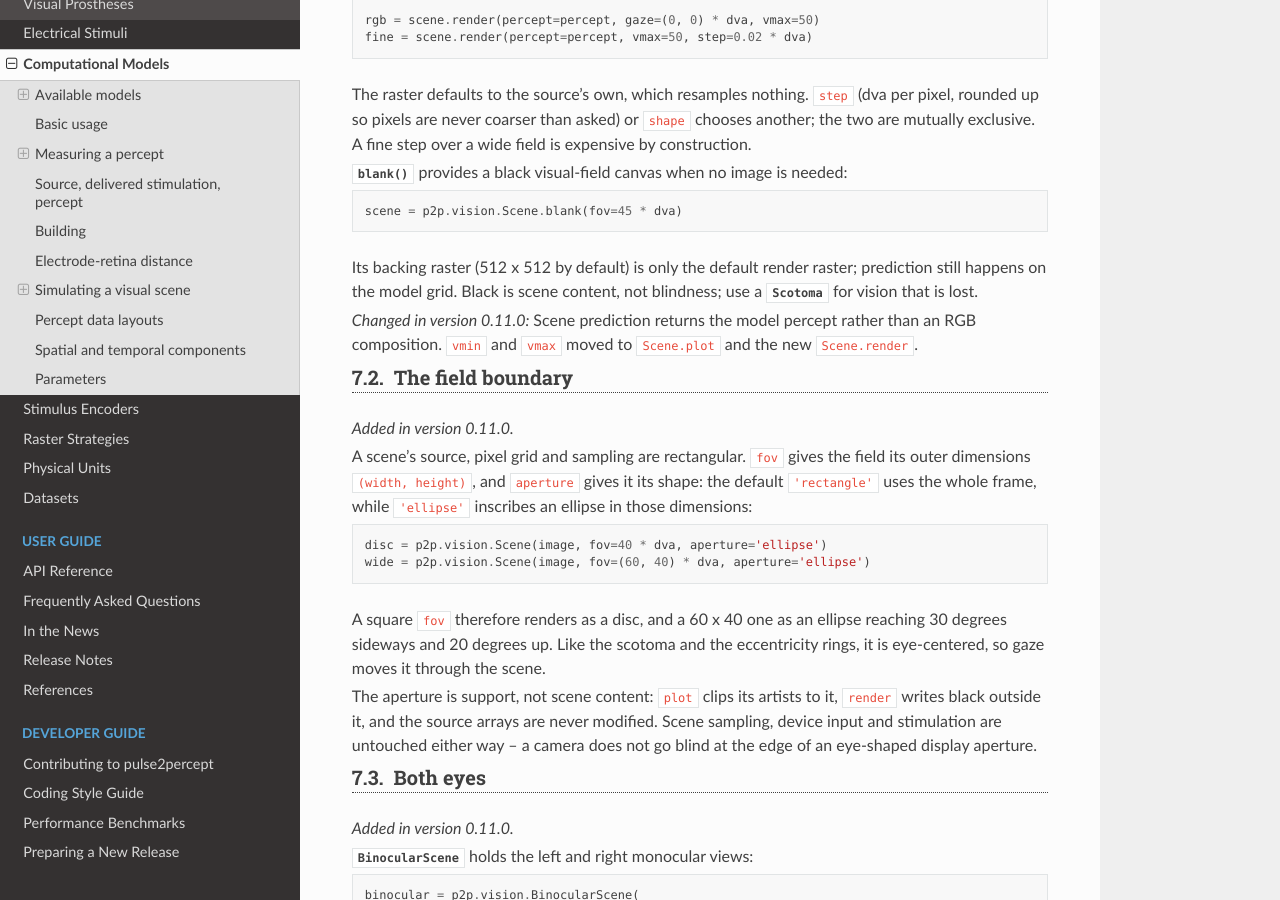
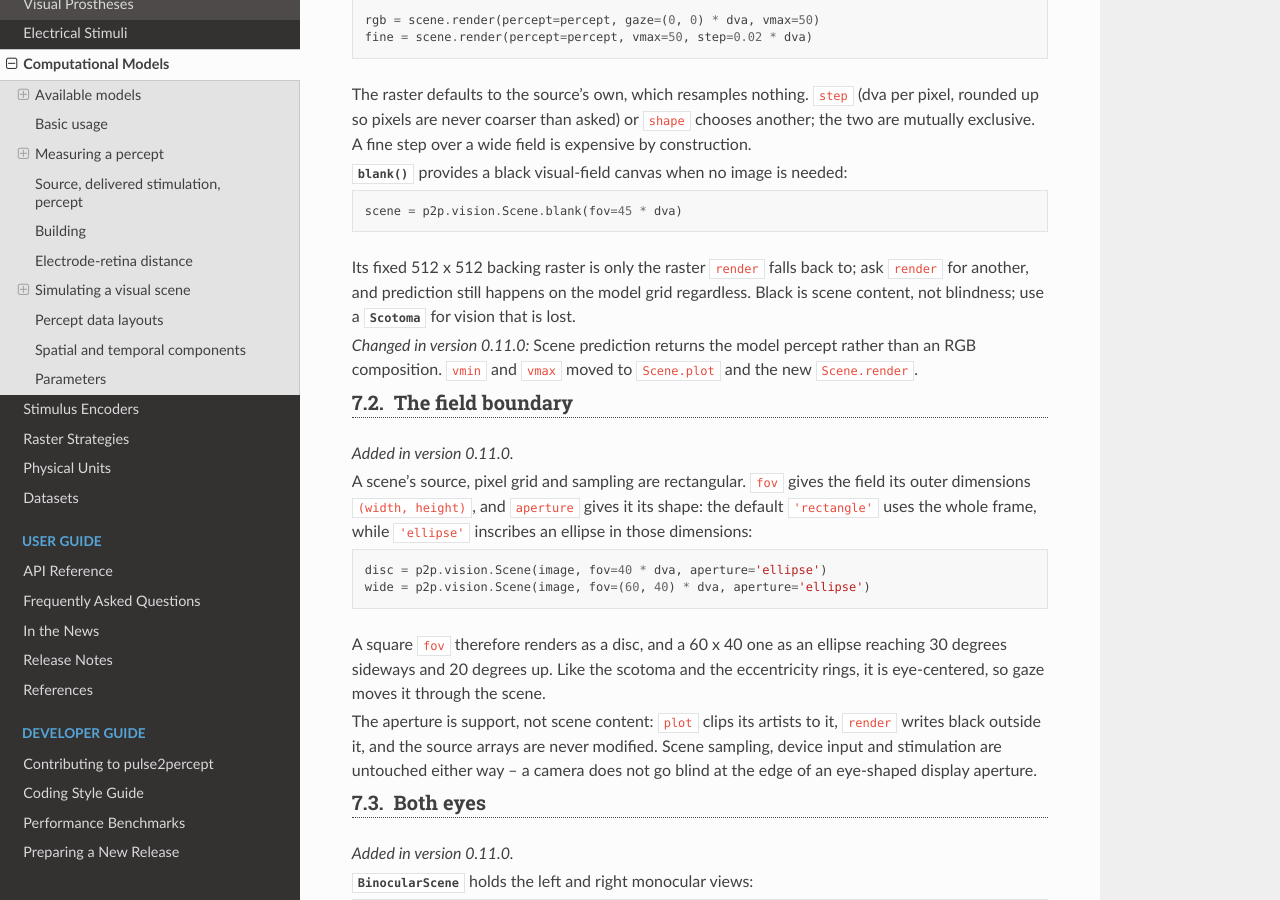
Before and after one commit to pulse2percept/pulse2percept, a Sphinx documentation site: the page built from doc/topics/models.rst, in a window 1280 px wide and 900 px high, scrolled down 7488 px. Built offline with Sphinx 7.4.7 and the Read the Docs theme 3.1.0, drawn with Linux system fonts in a browser that asks for light colours; pages that are not in the unit, such as notebooks, are missing from menus.

```diff
--- a/doc/topics/models.rst
+++ b/doc/topics/models.rst
@@ -486,10 +486,10 @@
 
     scene = p2p.vision.Scene.blank(fov=45 * dva)
 
-Its backing raster (512 x 512 by default) is only the default render raster;
-prediction still happens on the model grid. Black is scene content, not
-blindness; use a :py:class:`~pulse2percept.vision.Scotoma` for vision that is
-lost.
+Its fixed 512 x 512 backing raster is only the raster ``render`` falls back
+to; ask ``render`` for another, and prediction still happens on the model grid
+regardless. Black is scene content, not blindness; use a
+:py:class:`~pulse2percept.vision.Scotoma` for vision that is lost.
 
 .. versionchanged:: 0.11.0
     Scene prediction returns the model percept rather than an RGB
```
Also changed, not shown: 2 other files.
